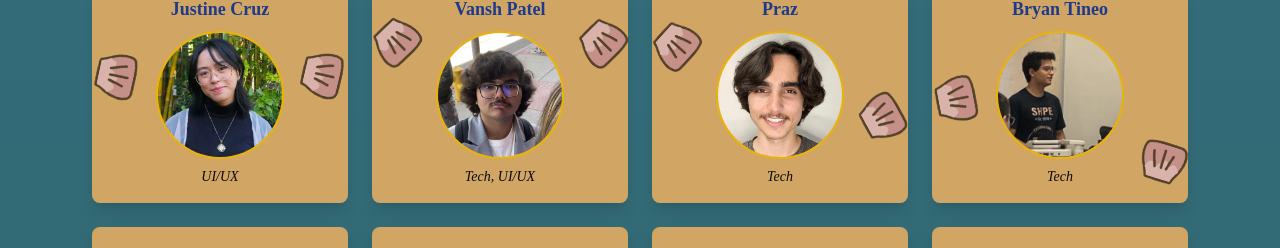
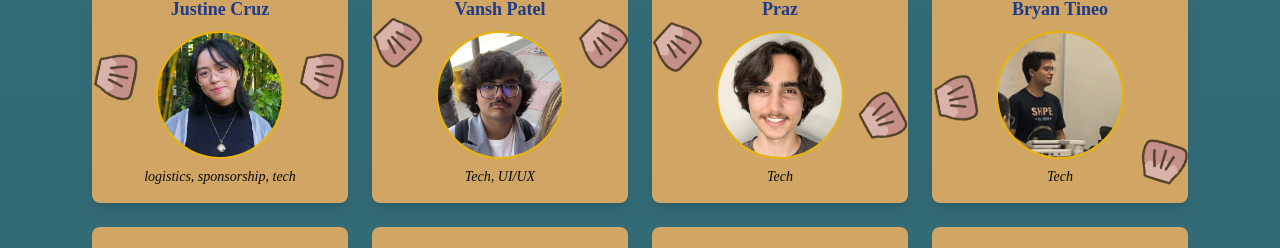
Before and after one commit to bryanmax9/beachhacks2025, a Next.js app: page / in a window 1280 px wide. Shown: the part 7131-7379 px from the top of the page. Built offline with nearby package versions, Linux system fonts and the light colour scheme; no server answers; a web font is replaced by a local one.

Commit message:
changed justine role

```diff
--- a/src/app/(landing)/_components/teams.tsx
+++ b/src/app/(landing)/_components/teams.tsx
@@ -63,7 +63,7 @@ export default function TeamsComponent() {
 
       {/* Team Grid Layout */}
       <div className="flex flex-wrap justify-center gap-6 max-w-6xl w-full px-4 z-10">
-        <TeamWidget name="Justine Cruz" role="UI/UX" image="/justine.jpg" />
+        <TeamWidget name="Justine Cruz" role="logistics, sponsorship, tech" image="/justine.jpg" />
         <TeamWidget name="Vansh Patel" role="Tech, UI/UX" image="/vansh.jpg" />
         <TeamWidget name="Praz" role="Tech" image="/praz.jpg" />
         <TeamWidget name="Bryan Tineo" role="Tech" image="/bryan.png" />
```
